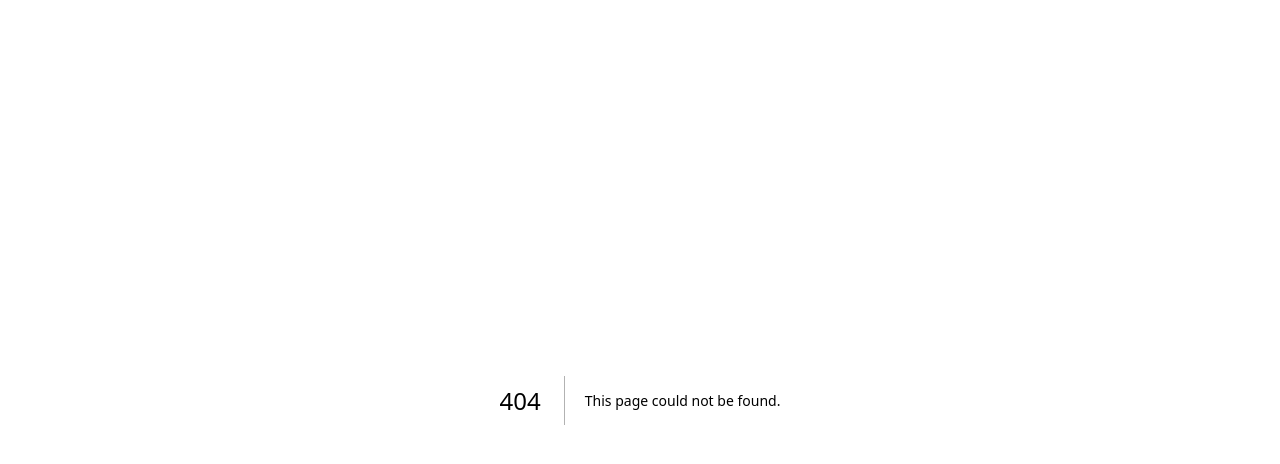
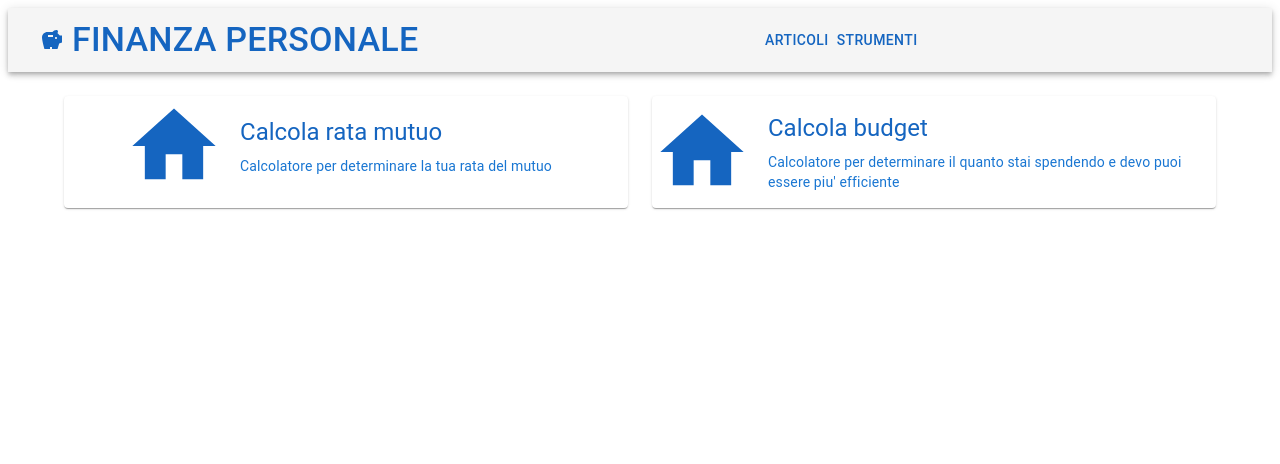
Before and after one commit to mbesio/personal-finance-site, a Next.js app: page /calculators in a window 1280 px wide. Before the commit this address had no page. Shown: the top 464 px of the page. Built offline with nearby package versions, Linux system fonts and the light colour scheme.

Commit message:
added templates for the calculators page

```diff
--- a/components/appBar.tsx
+++ b/components/appBar.tsx
@@ -8,7 +8,10 @@ import Container from '@mui/material/Container'
 import SavingsIcon from '@mui/icons-material/Savings'
 import Link from 'next/link'
 
-const pages = ['Articoli', 'Strumenti']
+const pages = [
+  { name: 'Articoli', path: '/posts' },
+  { name: 'Strumenti', path: '/calculators' },
+]
 
 const ResponsiveAppBar = () => {
   return (
@@ -51,10 +54,10 @@ const ResponsiveAppBar = () => {
             </Link>
           </Box>
           <Box sx={{ flexGrow: 1, display: 'flex', justifyContent: 'center' }}>
-            {pages.map((page) => (
+            {pages.map(({ name, path }) => (
               <Link
-                key={page}
-                href="/posts"
+                key={name}
+                href={path}
                 style={{
                   textDecoration: 'none',
                 }}
@@ -63,7 +66,7 @@ const ResponsiveAppBar = () => {
                   variant="button"
                   sx={{ mr: 1, my: 2, color: 'primary.dark', display: 'block' }}
                 >
-                  {page}
+                  {name}
                 </Typography>
               </Link>
             ))}
--- /dev/null
+++ b/components/calculators/calculatorCard.tsx
@@ -0,0 +1,118 @@
+// import React from 'react'
+// import { styled } from '@mui/material/styles'
+// import Grid from '@mui/material/Grid'
+// import Typography from '@mui/material/Typography'
+// import Icon from '@mui/icons-material/InsertEmoticon' // replace with your desired icon
+
+// const Root = styled(Grid)(({ theme }) => ({
+//   display: 'flex',
+//   alignItems: 'center',
+//   padding: theme.spacing(2),
+//   [theme.breakpoints.down('sm')]: {
+//     flexDirection: 'column',
+//     alignItems: 'flex-start',
+//   },
+// }))
+
+// const IconContainer = styled(Grid)(({ theme }) => ({
+//   display: 'flex',
+//   alignItems: 'center',
+//   justifyContent: 'center',
+//   height: '100%',
+//   paddingRight: theme.spacing(2),
+//   [theme.breakpoints.down('sm')]: {
+//     paddingRight: 0,
+//     marginBottom: theme.spacing(1),
+//   },
+// }))
+
+// const IconWrapper = styled(Icon)(({ theme }) => ({
+//   fontSize: 64, // adjust as needed
+// }))
+
+// const TextContainer = styled(Grid)(({ theme }) => ({
+//   width: '75%',
+//   [theme.breakpoints.down('sm')]: {
+//     width: '100%',
+//   },
+// }))
+
+// const CalculatorCard = () => {
+//   return (
+//     <Root container>
+//       <IconContainer item xs={12} sm={4}>
+//         <IconWrapper />
+//       </IconContainer>
+//       <TextContainer item xs={12} sm={8}>
+//         <Typography variant="h4" component="h2">
+//           Title
+//         </Typography>
+//         <Typography variant="body1">Short description</Typography>
+//       </TextContainer>
+//     </Root>
+//   )
+// }
+
+// export default CalculatorCard
+
+import React from 'react'
+import Card from '@mui/material/Card'
+import CardContent from '@mui/material/CardContent'
+import Typography from '@mui/material/Typography'
+import CardActionArea from '@mui/material/CardActionArea'
+import Link from 'next/link'
+// import Home from '../icons/home'
+
+const CalculatorCard = ({
+  name,
+  description,
+  path,
+  children,
+  // image,
+  // imageTitle,
+  // title,
+  // summary,
+  // link,
+}) => {
+  console.log('children in Calculator Card ', children)
+  return (
+    <Card sx={{ maxWidth: '100%', height: '100%' }}>
+      <Link
+        href={path}
+        style={{
+          textDecoration: 'none',
+        }}
+      >
+        <CardActionArea sx={{ flexGrow: 1, display: 'flex' }}>
+          {/* <Home /> */}
+          {children}
+          <CardContent>
+            <Typography
+              gutterBottom
+              variant="h5"
+              component="h2"
+              color="primary.dark"
+            >
+              {name}
+            </Typography>
+            <Typography
+              variant="body2"
+              color="primary"
+              component="p"
+              sx={{
+                overflow: 'hidden',
+                textOverflow: 'ellipsis',
+                display: '-webkit-box',
+                WebkitLineClamp: '3',
+                WebkitBoxOrient: 'vertical',
+              }}
+            >
+              {description}
+            </Typography>
+          </CardContent>
+        </CardActionArea>
+      </Link>
+    </Card>
+  )
+}
+export default CalculatorCard
--- /dev/null
+++ b/components/icons/home.tsx
@@ -0,0 +1,8 @@
+import React from 'react'
+import HomeIcon from '@mui/icons-material/Home'
+
+const Home = () => (
+  <HomeIcon sx={{ height: 100, color: 'primary.dark', fontSize: '100px' }} />
+)
+
+export default Home
--- /dev/null
+++ b/pages/calculators/index.tsx
@@ -0,0 +1,54 @@
+import React from 'react'
+import Box from '@mui/material/Box'
+import AppBar from '../../components/appBar'
+import CalculatorCard from '../../components/calculators/calculatorCard'
+import Grid from '@mui/material/Grid'
+import Container from '@mui/material/Container'
+import Home from '../../components/icons/home'
+
+const AllCalculators = () => {
+  const calculators = [
+    {
+      name: 'Calcola rata mutuo',
+      description: 'Calcolatore per determinare la tua rata del mutuo',
+      path: '/calculators/calcolaratamutuo',
+      icon: <Home />,
+    },
+    {
+      name: 'Calcola budget',
+      description:
+        "Calcolatore per determinare il quanto stai spendendo e devo puoi essere piu' efficiente",
+      path: '/calculators/calcolabudget',
+      icon: <Home />,
+    },
+  ]
+
+  return (
+    <Box>
+      <AppBar />
+      <Container
+        maxWidth="lg"
+        sx={{
+          pt: 3,
+        }}
+      >
+        {/* // this will eventually be an array over the CalculatorCard Component with all the possible calculators There will need to be a Grid here too like in the featured Articles Component*/}
+        <Grid container spacing={3}>
+          {calculators.map(({ name, description, path, icon }) => (
+            <Grid item xs={12} sm={6} md={6} key={name}>
+              {/* <CalculatorCard children={<Home />} /> */}
+              <CalculatorCard
+                name={name}
+                description={description}
+                path={path}
+                children={icon}
+              />
+            </Grid>
+          ))}
+        </Grid>
+      </Container>
+    </Box>
+  )
+}
+
+export default AllCalculators
--- a/pages/posts/index.tsx
+++ b/pages/posts/index.tsx
@@ -16,7 +16,7 @@ const AllPosts = (props) => {
 export default AllPosts
 
 export async function getStaticProps() {
-  //have up to six articles here
+  // To Do - sort the articles based on some specific order
   const slugs = getPostSlugs()
   const posts = slugs.map((post) =>
     getPostBySlug(post, ['title', 'slug', 'coverImage', 'excerpt'])
```
